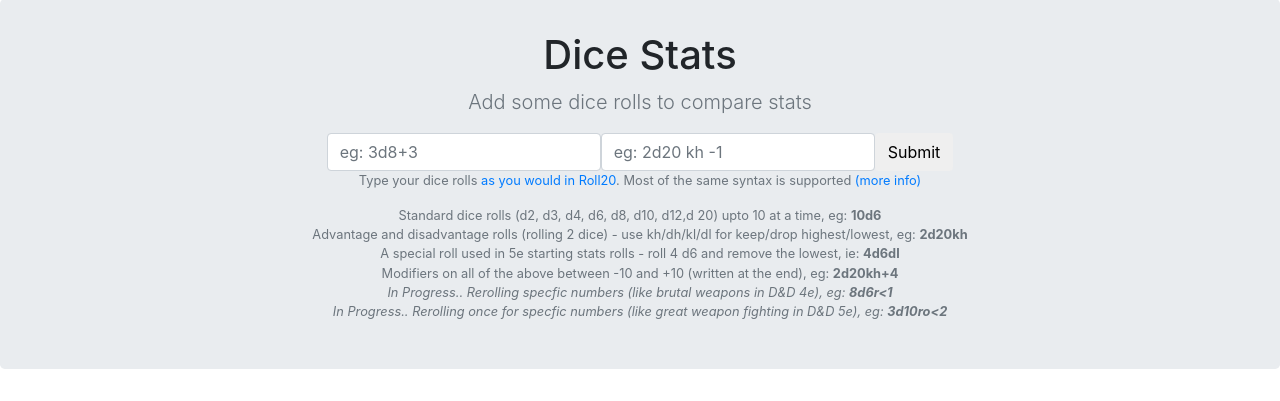
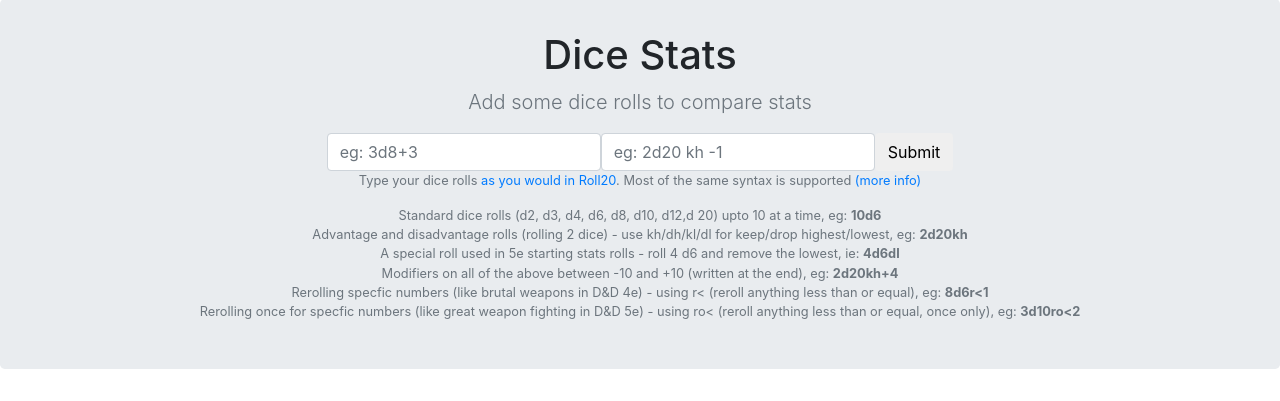
Before and after one commit to drb1001/dice_stats, a Flask app: page / in a window 1280 px wide, after a click on "(more info)". Shown: the part 64-465 px from the top of the page. Run offline with Flask 2, Linux system fonts and the light colour scheme; parts of the project's set-up code (start-up, migrations or seed data) failed here and were passed over; some libraries are stand-ins or nearby versions.

Commit message:
Update help text for new roll types

```diff
--- a/src/templates/template.html
+++ b/src/templates/template.html
@@ -70,8 +70,8 @@
                 <li>Advantage and disadvantage rolls (rolling 2 dice) - use kh/dh/kl/dl for keep/drop highest/lowest, eg: <span class="font-weight-bold">2d20kh</span></li>
                 <li>A special roll used in 5e starting stats rolls - roll 4 d6 and remove the lowest, ie: <span class="font-weight-bold">4d6dl</span></li>
                 <li>Modifiers on all of the above between -10 and +10 (written at the end), eg: <span class="font-weight-bold">2d20kh+4</span></li>
-                <li class="font-italic">In Progress.. Rerolling specfic numbers (like brutal weapons in D&D 4e), eg: <span class="font-weight-bold">8d6r<1</span></li>
-                <li class="font-italic">In Progress.. Rerolling once for specfic numbers (like great weapon fighting in D&D 5e), eg: <span class="font-weight-bold">3d10ro<2</span></li>
+                <li>Rerolling specfic numbers (like brutal weapons in D&D 4e) - using r< (reroll anything less than or equal), eg: <span class="font-weight-bold">8d6r<1</span></li>
+                <li>Rerolling once for specfic numbers (like great weapon fighting in D&D 5e) - using ro< (reroll anything less than or equal, once only),  eg: <span class="font-weight-bold">3d10ro<2</span></li>
               </ul>
           </p>
         </div>
```
